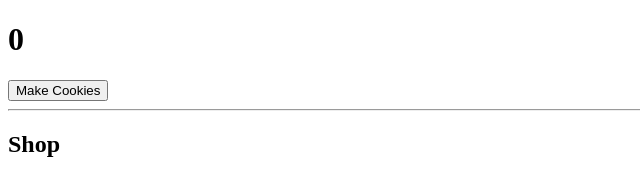
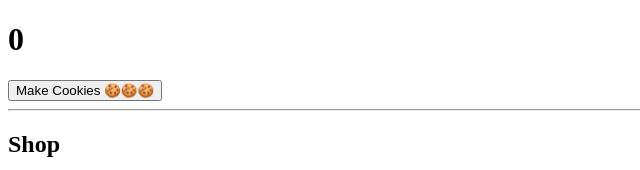
Before and after one commit to StephanieCherubin/cookie-clicker, a plain HTML site: page index.html in a window 1280 px wide. Shown: the top 170 px of the page, without its empty margins (0-640 px from the left). Drawn offline with Linux system fonts and the light colour scheme.

Commit message:
add emoji to click button

```diff
--- a/index.html
+++ b/index.html
@@ -8,7 +8,7 @@
 
     <h1 id="cookie-counter">0</h1>
     <button id="cookie-clicker" type="button" name="button">
-      Make Cookies
+      Make Cookies 🍪🍪🍪
     </button>
     <hr>
 
```
